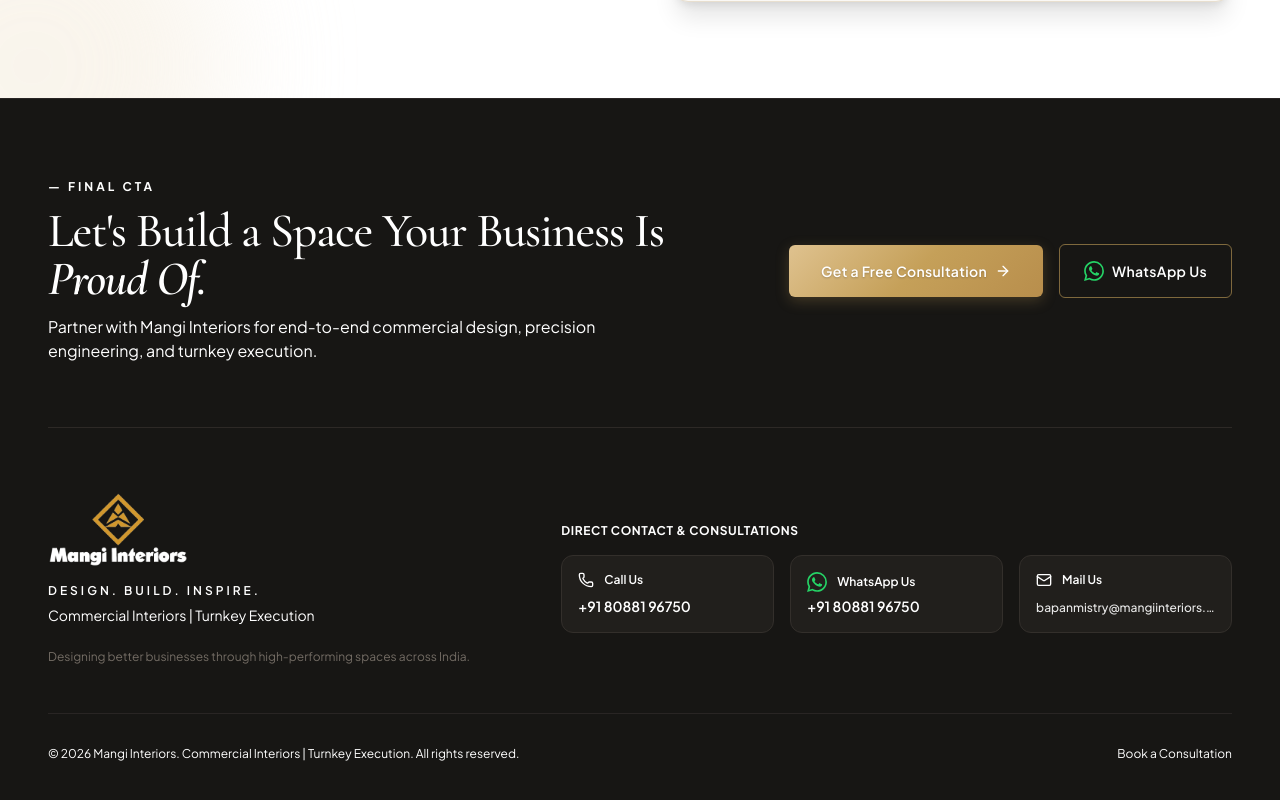
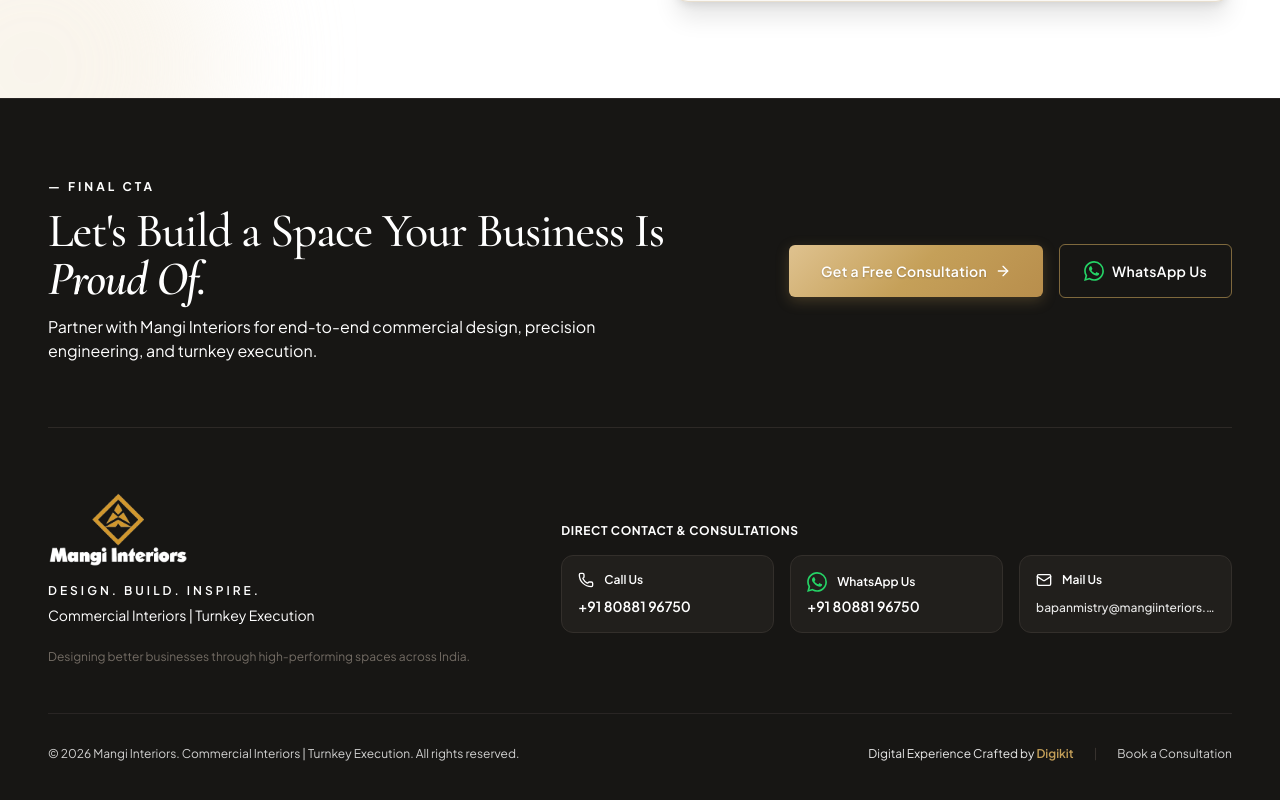
Before and after one commit to digikit-org/Mangi-Landing-Page, a React (Vite) app: page / in a window 1280 px wide. Shown: the part 3898-4698 px from the top of the page. Built offline with nearby package versions, Linux system fonts and the light colour scheme; the HTML template or start-up script is replaced by a standard one.

Commit message:
hero banner and footer

```diff
--- a/src/components/Footer.jsx
+++ b/src/components/Footer.jsx
@@ -125,21 +125,28 @@
 
         {/* Bottom Sub-bar */}
         <div className="pt-8 flex flex-col sm:flex-row items-center justify-between text-xs text-[#736c64] gap-4">
-          <p className="text-white">
+          <p className="text-white/80">
             © {new Date().getFullYear()} Mangi Interiors. Commercial Interiors |
             Turnkey Execution. All rights reserved.
           </p>
-          <div className="flex items-center gap-6">
-            <a
-              href="https://mangiinteriors.in"
-              target="_blank"
-              rel="noopener noreferrer"
-              className="hover:text-white transition-colors"
-            ></a>
+          <div className="flex items-center gap-5 text-white/90">
+            <span>
+              Digital Experience Crafted by{" "}
+              <a
+                href="https://www.digikit.in/"
+                target="_blank"
+                rel="noopener noreferrer"
+                className="text-[#c5a059] hover:text-[#dfc28f] hover:underline font-semibold transition-colors"
+              >
+                Digikit
+              </a>
+            </span>
+
+            <span className="text-[#3a3530]">|</span>
 
             <button
               onClick={() => onOpenConsultation()}
-              className="hover:text-white transition-colors text-white"
+              className="hover:text-white transition-colors text-white/80"
             >
               Book a Consultation
             </button>
```
